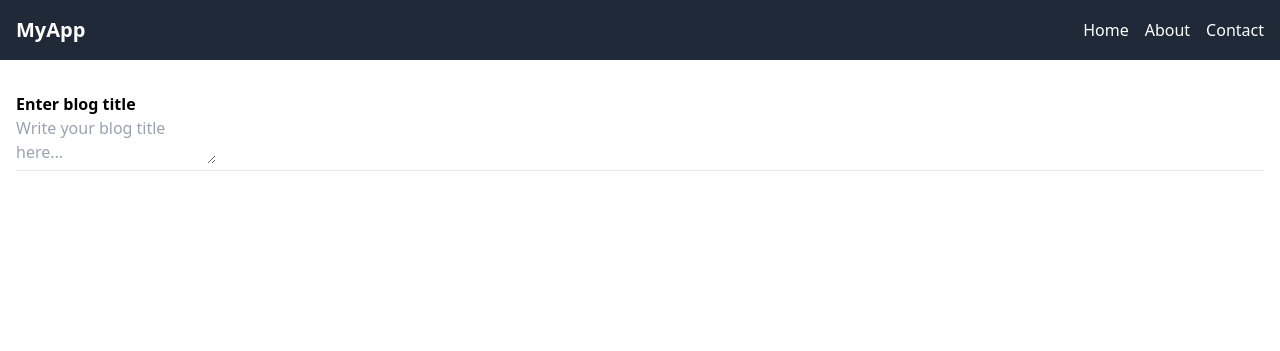
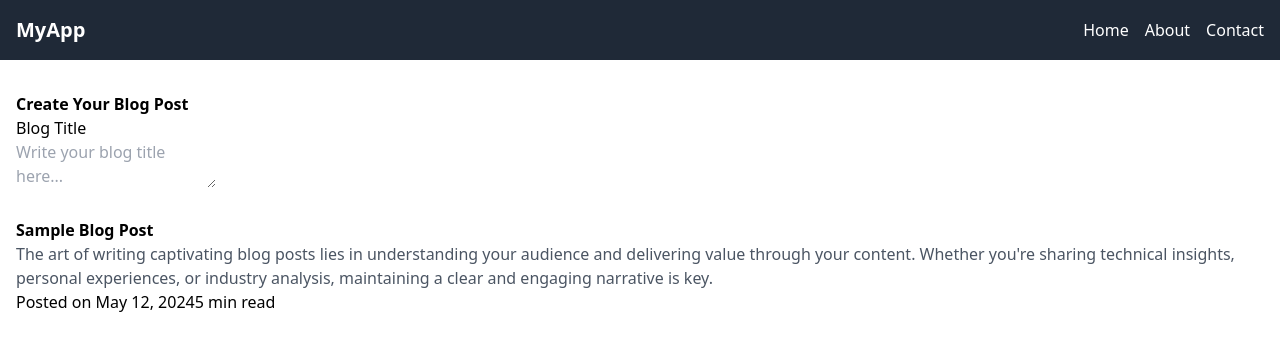
Before and after one commit to Rk-Virus/AI-Blog-Generator, a Flask app: page / in a window 1280 px wide. Shown: the top 351 px of the page. Run offline with Flask 3, Linux system fonts and the light colour scheme.

Commit message:
Assistant checkpoint: Enhanced UI with copy feature and sample content
Assistant generated file changes:
- templates/index.html: Optimize UI with copy feature and sample content

---

User prompt:

optimise the ui in index html, also give copy tool, you can add sample content for blog as for now

Replit-Commit-Author: Assistant
Replit-Commit-Session-Id: 2d635bed-2295-48ab-9b3f-12b005bb561b

```diff
--- a/templates/index.html
+++ b/templates/index.html
@@ -1,15 +1,74 @@
 
 {% extends "base.html" %}
 {% block content %}
-<div class="container mx-auto px-4 py-8">
-
-    <h1 class="text-2xl font-bold mb-4">Enter blog title</h1>
-    <textarea class="w-full h-32 p-2 border rounded mb-4" placeholder="Write your blog title here..."></textarea>
-    <button class="bg-blue-500 hover:bg-blue-700 text-white font-bold py-2 px-4 rounded">Submit</button>
-    <hr class="my-8">
-    <div id="blog-content">
-        <!-- Blog content will be displayed here -->
+<div class="container mx-auto px-4 py-8 max-w-4xl">
+    <div class="mb-8">
+        <h1 class="text-3xl font-bold mb-4 text-gray-800">Create Your Blog Post</h1>
+        <div class="bg-white rounded-lg shadow p-6">
+            <label for="blog-title" class="block text-sm font-medium text-gray-700 mb-2">Blog Title</label>
+            <textarea id="blog-title" class="w-full h-32 p-3 border rounded-lg mb-4 focus:ring-2 focus:ring-blue-500 focus:border-blue-500" placeholder="Write your blog title here..."></textarea>
+            <div class="flex justify-between items-center">
+                <button onclick="submitBlog()" class="bg-blue-600 hover:bg-blue-700 text-white font-bold py-2 px-6 rounded-lg transition duration-200">Submit</button>
+                <button onclick="copyToClipboard()" class="bg-gray-600 hover:bg-gray-700 text-white font-medium py-2 px-4 rounded-lg transition duration-200 flex items-center">
+                    <svg class="w-4 h-4 mr-2" fill="none" stroke="currentColor" viewBox="0 0 24 24">
+                        <path stroke-linecap="round" stroke-linejoin="round" stroke-width="2" d="M8 5H6a2 2 0 00-2 2v12a2 2 0 002 2h10a2 2 0 002-2v-1M8 5a2 2 0 002 2h2a2 2 0 002-2M8 5a2 2 0 012-2h2a2 2 0 012 2m0 0h2a2 2 0 012 2v3m2 4H10m0 0l3-3m-3 3l3 3"/>
+                    </svg>
+                    Copy
+                </button>
+            </div>
+        </div>
     </div>
 
+    <div id="blog-content" class="space-y-6">
+        <div class="bg-white rounded-lg shadow p-6">
+            <h2 class="text-2xl font-bold mb-4 text-gray-800">Sample Blog Post</h2>
+            <p class="text-gray-600 mb-4">
+                The art of writing captivating blog posts lies in understanding your audience and delivering value through your content. Whether you're sharing technical insights, personal experiences, or industry analysis, maintaining a clear and engaging narrative is key.
+            </p>
+            <div class="flex items-center text-sm text-gray-500">
+                <span class="mr-4">Posted on May 12, 2024</span>
+                <span>5 min read</span>
+            </div>
+        </div>
+    </div>
 </div>
+
+<script>
+function submitBlog() {
+    const title = document.getElementById('blog-title').value;
+    const content = document.getElementById('blog-content');
+
+    const newPost = document.createElement('div');
+    newPost.className = 'bg-white rounded-lg shadow p-6';
+    newPost.innerHTML = `
+        <h2 class="text-2xl font-bold mb-4 text-gray-800">${title}</h2>
+        <p class="text-gray-600 mb-4">Your blog content will appear here...</p>
+        <div class="flex items-center text-sm text-gray-500">
+            <span class="mr-4">Posted on ${new Date().toLocaleDateString()}</span>
+            <span>Draft</span>
+        </div>
+    `;
+
+    content.insertBefore(newPost, content.firstChild);
+    document.getElementById('blog-title').value = '';
+}
+
+function copyToClipboard() {
+    const title = document.getElementById('blog-title').value;
+    navigator.clipboard.writeText(title)
+        .then(() => {
+            const copyButton = document.querySelector('button:last-child');
+            const originalText = copyButton.innerHTML;
+            copyButton.innerHTML = `
+                <svg class="w-4 h-4 mr-2" fill="none" stroke="currentColor" viewBox="0 0 24 24">
+                    <path stroke-linecap="round" stroke-linejoin="round" stroke-width="2" d="M5 13l4 4L19 7"/>
+                </svg>
+                Copied!
+            `;
+            setTimeout(() => {
+                copyButton.innerHTML = originalText;
+            }, 2000);
+        });
+}
+</script>
 {% endblock %}
```
